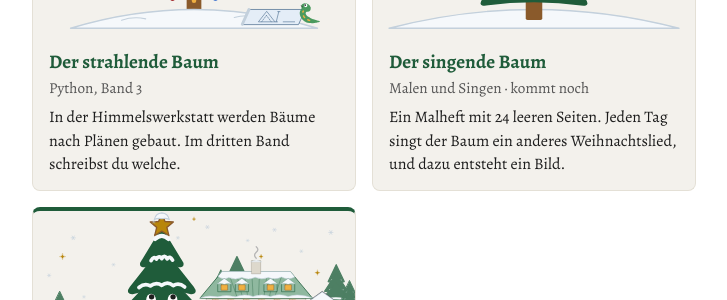
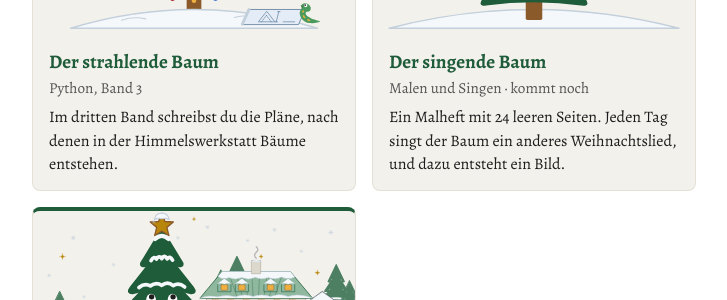
Before and after one commit to tgd1975/pytree-adventskalender, a Jekyll site: the page built from index.md, in a window 1280 px wide and 900 px high, scrolled down 775 px. Shown: the part 154-454 px from the top of the window, without its empty margins (276-1003 px from the left). Built offline with Jekyll 4.4.1, drawn with Linux system fonts in a browser that asks for light colours; our own code applies the rules of GitHub Pages for plain Markdown files.

Commit message:
Pages: Band 3 card sentence no longer opens like Band 2
Co-Authored-By: Claude Opus 5.5 <noreply@anthropic.com>

```diff
--- a/index.md
+++ b/index.md
@@ -32,7 +32,7 @@ Hat dich ein Heft hierher geschickt? Hier geht es zu seiner Seite.
   <span class="heft-text">
     <span class="heft-name">Der strahlende Baum</span>
     <span class="heft-art">Python, Band 3</span>
-    <span class="heft-satz">In der Himmelswerkstatt werden Bäume nach Plänen gebaut. Im dritten Band schreibst du welche.</span>
+    <span class="heft-satz">Im dritten Band schreibst du die Pläne, nach denen in der Himmelswerkstatt Bäume entstehen.</span>
   </span>
 </a>
 <a class="heft" href="singender-baum/">
```
